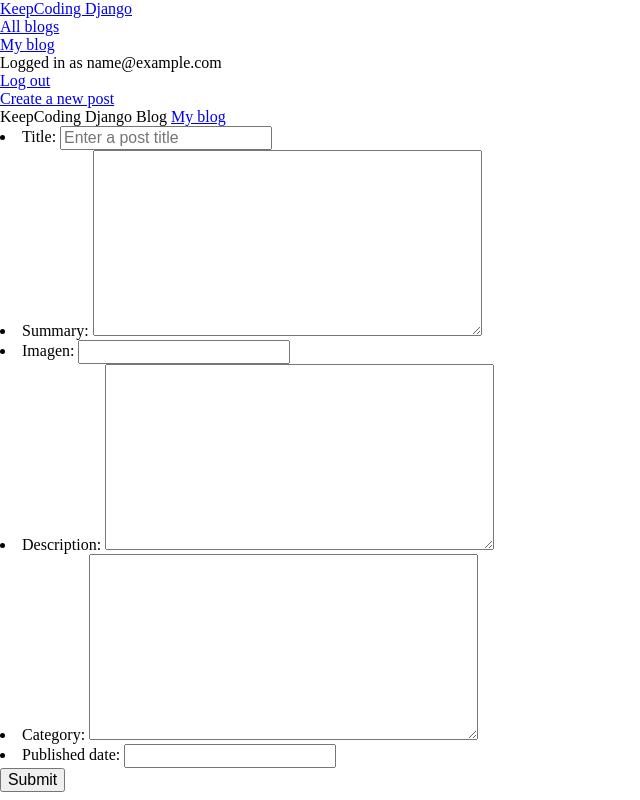
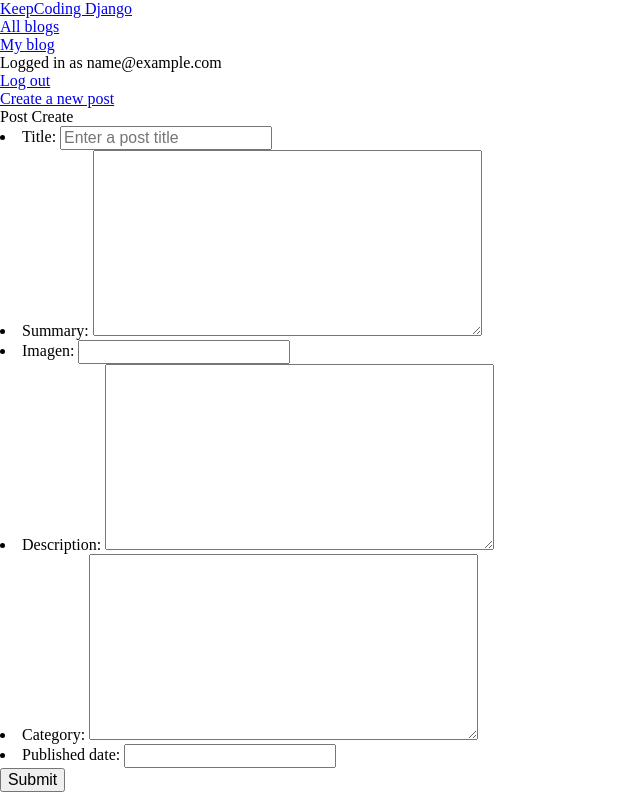
Before and after one commit to sergio-alonso/keepcoding-django, a Django app: page /new-post in a window 1280 px wide. Shown: the whole page, without its empty margins (0-640 px from the left). Run offline with Django 3.2, Linux system fonts and the light colour scheme; the visitor is signed in with stand-in values (Sample User, id 1).

Commit message:
templates: fix post create

```diff
--- a/blogs/templates/post_create.html
+++ b/blogs/templates/post_create.html
@@ -1,12 +1,8 @@
 {% extends 'base.html' %}
 
-{% block header_text %}KeepCoding Django Blog{% endblock %}
+{% block header_text %}<h1>Post Create</h1>{% endblock %}
 
 {% block content %}
-
-{% if user.is_authenticated %}
-<a href="{% url 'blog' user.email %}">My blog</a>
-{% endif %}
 
 <form method="POST" action="{% url 'post_save' %}">
   {{ form.as_ul }}
```
